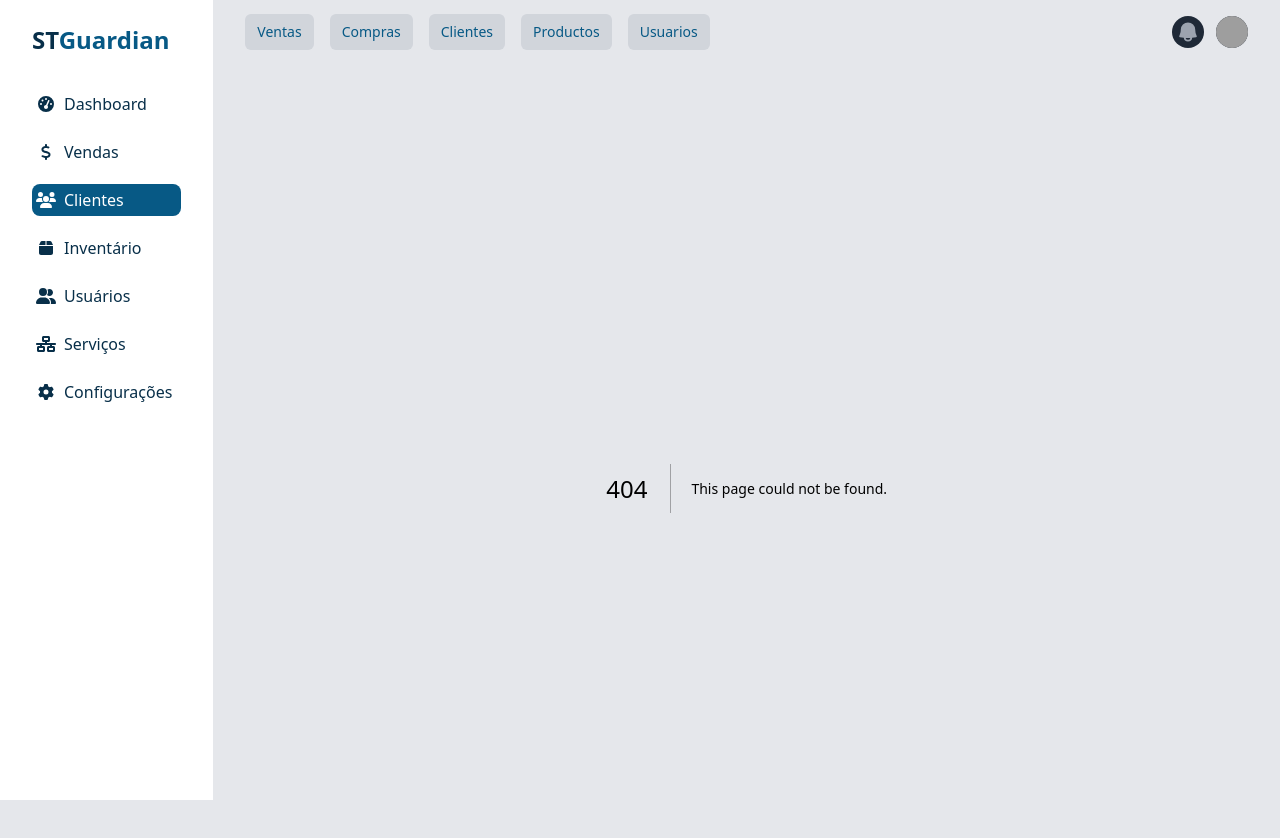
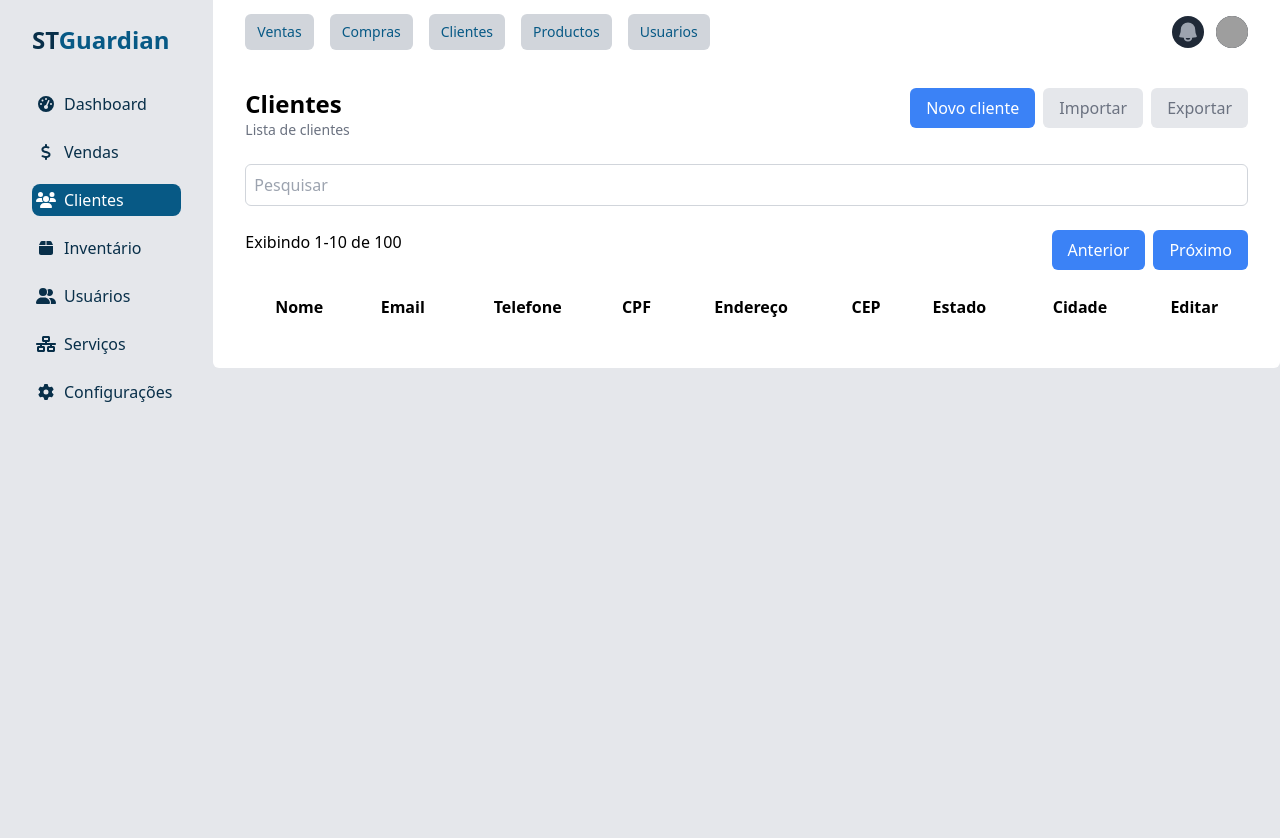
Before and after one commit to adriangrahldev/stg_next, a Next.js app: page /clients in a window 1280 px wide. Before the commit this address had no page. Shown: the top 838 px of the page. After the commit the page ends 800 px from the top, so only its background shows below. Built offline with nearby package versions, Linux system fonts and the light colour scheme; grey boxes are pictures that could not be loaded.

Commit message:
+ /app/api/auth/login.ts

```diff
--- a/package.json
+++ b/package.json
@@ -5,8 +5,8 @@
   "scripts": {
     "dev": "next dev",
     "build": "next build",
-    "start": "next start",
-    "lint": "next lint"
+    "start": "next start"
+
   },
   "dependencies": {
     "@fortawesome/free-solid-svg-icons": "^6.5.1",
--- /dev/null
+++ b/src/app/api/auth/login.ts
@@ -0,0 +1,15 @@
+
+import axios from 'axios';
+
+const login = async (credentials: {email: string, password: string}) => {
+    try {
+        const response = await axios.post('http://localhost:8000/api/auth/login', credentials);
+        return response.data.token;
+    } catch (error) {
+        // Handle error
+        console.error('Error during login:', error);
+        throw error;
+    }
+};
+
+export default login;
--- /dev/null
+++ b/src/app/clients/page.tsx
@@ -0,0 +1,49 @@
+const ClientsPage = () => {
+    return (
+        <div className="w-full  ">
+            <div className="flex justify-between">
+                <div>
+                    <h1 className="text-2xl font-bold">Clientes</h1>
+                    <p className="text-sm text-gray-500">Lista de clientes</p>
+                </div>
+                <div>
+                    <button className="bg-blue-500 text-white px-4 py-2 rounded-md">Novo cliente</button>
+                    <button className="bg-gray-200 text-gray-500 px-4 py-2 rounded-md ml-2">Importar</button>
+                    <button className="bg-gray-200 text-gray-500 px-4 py-2 rounded-md ml-2">Exportar</button>
+                </div>
+            </div>
+            <div className="my-6">
+                <input type="text" placeholder="Pesquisar" className="w-full border-[1px] border-gray-300 p-2 rounded-md" />
+            </div>
+            <div className="flex justify-between">
+                <div>
+                    <span>Exibindo 1-10 de 100</span>
+                </div>
+                <div>
+                    <button className="bg-blue-500 text-white px-4 py-2 rounded-md">Anterior</button>
+                    <button className="bg-blue-500 text-white px-4 py-2 rounded-md ml-2">Próximo</button>
+                </div>
+            </div>
+            <div className="my-6">
+                <table className="w-full">
+                    <thead>
+                        <tr>
+                            <th>Nome</th>
+                            <th>Email</th>
+                            <th>Telefone</th>
+                            <th>CPF</th>
+                            <th>Endereço</th>
+                            <th>CEP</th>
+                            <th>Estado</th>
+                            <th>Cidade</th>
+                            <th>Editar</th>
+                        </tr>
+                    </thead>
+                    <tbody>
+                    </tbody>
+                </table>
+            </div>
+        </div>
+    );
+}
+export default ClientsPage;
--- a/src/app/layout.tsx
+++ b/src/app/layout.tsx
@@ -18,12 +18,12 @@ export default function RootLayout({
 }>) {
   return (
     <html className="h-full bg-gray-200">
-      <body className="h-full">
-        <div className="flex">
+      <body className="h-screen">
+        <div className="flex h-full">
           <Sidebar />
-          <div className="min-h-full w-full">
+          <div className="w-full h-full">
             <Header />
-            <main className="bg-gray-200">
+            <main className="bg-white rounded-b-md">
               <div className="mx-auto py-6 sm:px-6 lg:px-8">{children}</div>
             </main>
           </div>
--- a/src/components/Header/Header.tsx
+++ b/src/components/Header/Header.tsx
@@ -96,7 +96,7 @@ const Header = () => {
 
 
     return (
-            <Disclosure as="nav" className="bg-gray-200">
+            <Disclosure as="nav" className="bg-white">
                 {({ open }) => (
                     <>
                         <div className=" sm:px-6 lg:px-8">
```
